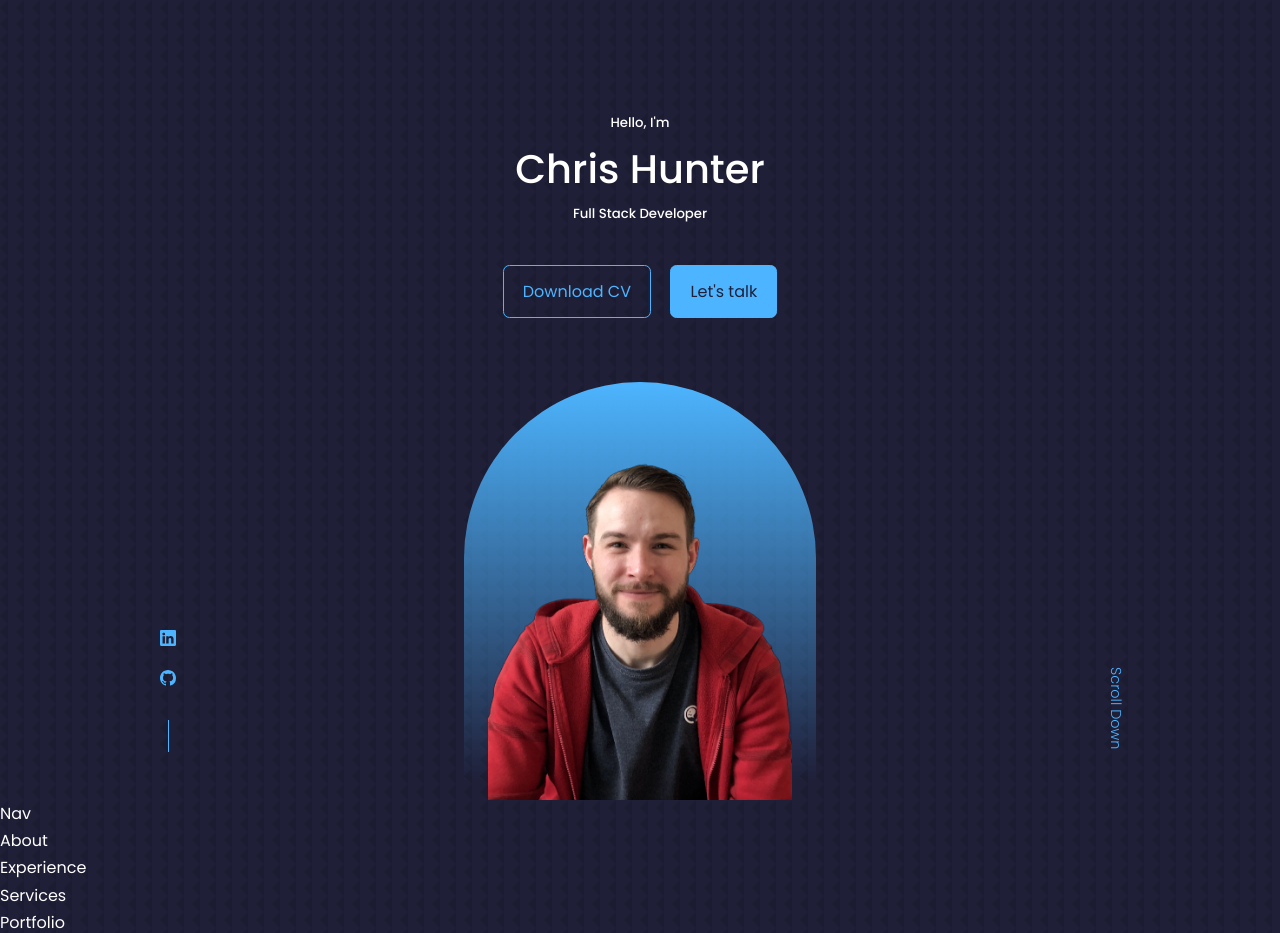
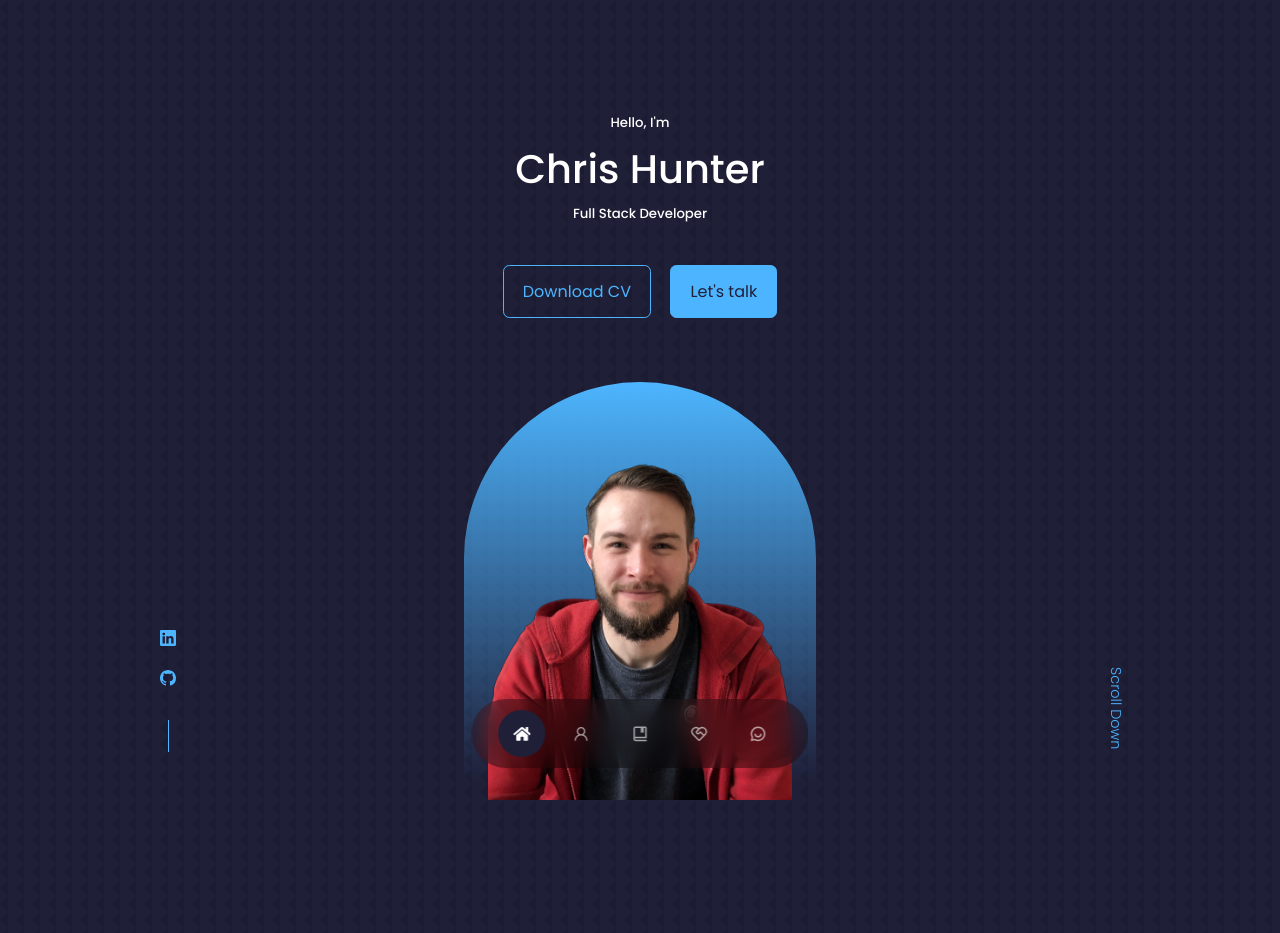
Before and after one commit to chriswhunter89/react-portfolio-v1, a React (Create React App) app: page / in a window 1280 px wide. Shown: the top 933 px of the page. Built offline with nearby package versions, Linux system fonts and the light colour scheme.

Commit message:
Navbar completed with useState hook for active status

```diff
--- a/src/components/about/About.jsx
+++ b/src/components/about/About.jsx
@@ -2,7 +2,7 @@
 import "./about.css";
 
 const About = () => {
-  return <div>About</div>;
+  return <section id="about">About</section>;
 };
 
 export default About;
--- a/src/components/contact/Contact.jsx
+++ b/src/components/contact/Contact.jsx
@@ -2,7 +2,7 @@
 import "./contact.css";
 
 const Contact = () => {
-  return <div>Contact</div>;
+  return <section id="contact">Contact</section>;
 };
 
 export default Contact;
--- a/src/components/experience/Experience.jsx
+++ b/src/components/experience/Experience.jsx
@@ -2,7 +2,7 @@
 import "./experience.css";
 
 const Experience = () => {
-  return <div>Experience</div>;
+  return <section id="experience">Experience</section>;
 };
 
 export default Experience;
--- a/src/components/nav/Nav.jsx
+++ b/src/components/nav/Nav.jsx
@@ -1,8 +1,54 @@
+/* eslint-disable jsx-a11y/anchor-is-valid */
 import React from "react";
 import "./nav.css";
+import { FaHome } from "react-icons/fa";
+import { AiOutlineUser } from "react-icons/ai";
+import { BiBookBookmark } from "react-icons/bi";
+import { RiServiceLine } from "react-icons/ri";
+import { RiChatSmile2Line } from "react-icons/ri";
+import { useState } from "react";
 
 const Nav = () => {
-  return <div>Nav</div>;
+  const [activeNav, setActiveNav] = useState("#");
+  return (
+    <nav>
+      <a
+        href="#"
+        onClick={() => setActiveNav("#")}
+        className={activeNav === "#" ? "active" : ""}
+      >
+        <FaHome />
+      </a>
+      <a
+        href="#about"
+        onClick={() => setActiveNav("#about")}
+        className={activeNav === "#about" ? "active" : ""}
+      >
+        <AiOutlineUser />
+      </a>
+      <a
+        href="#experience"
+        onClick={() => setActiveNav("#experience")}
+        className={activeNav === "#experience" ? "active" : ""}
+      >
+        <BiBookBookmark />
+      </a>
+      <a
+        href="#services"
+        onClick={() => setActiveNav("#services")}
+        className={activeNav === "#services" ? "active" : ""}
+      >
+        <RiServiceLine />
+      </a>
+      <a
+        href="#contact"
+        onClick={() => setActiveNav("#contact")}
+        className={activeNav === "#contact" ? "active" : ""}
+      >
+        <RiChatSmile2Line />
+      </a>
+    </nav>
+  );
 };
 
 export default Nav;
--- a/src/components/nav/nav.css
+++ b/src/components/nav/nav.css
@@ -0,0 +1,33 @@
+nav {
+  background: rgba(0, 0, 0, 0.3);
+  width: max-content;
+  display: block;
+  padding: 0.7rem 1.7rem;
+  z-index: 2;
+  position: fixed;
+  left: 50%;
+  transform: translateX(-50%);
+  bottom: 2rem;
+  display: flex;
+  gap: 0.8rem;
+  border-radius: 3rem;
+  backdrop-filter: blur(15px);
+}
+
+nav a {
+  background-color: transparent;
+  padding: 0.9rem;
+  border-radius: 50%;
+  display: flex;
+  color: var(--color-light);
+  font-size: 1.1rem;
+}
+
+nav a:hover {
+  background: rgab(0, 0, 0, 0.3);
+}
+
+nav a.active {
+  background-color: var(--color-bg);
+  color: var(--color-white);
+}
--- a/src/components/portfolio/Portfolio.jsx
+++ b/src/components/portfolio/Portfolio.jsx
@@ -2,7 +2,7 @@
 import "./portfolio.css";
 
 const Portfolio = () => {
-  return <div>Portfolio</div>;
+  return <section id="portfolio">Portfolio</section>;
 };
 
 export default Portfolio;
--- a/src/components/services/Services.jsx
+++ b/src/components/services/Services.jsx
@@ -2,7 +2,7 @@
 import "./services.css";
 
 const Services = () => {
-  return <div>Services</div>;
+  return <section id="services">Services</section>;
 };
 
 export default Services;
--- a/src/components/testimonials/Testimonials.jsx
+++ b/src/components/testimonials/Testimonials.jsx
@@ -2,7 +2,7 @@
 import "./testimonials.css";
 
 const Testimonials = () => {
-  return <div>Testimonials</div>;
+  return <section id="testimonials">Testimonials</section>;
 };
 
 export default Testimonials;
--- a/src/index.css
+++ b/src/index.css
@@ -63,6 +63,7 @@
 
 section {
   margin-top: 8rem;
+  height: 100vh;
 }
 
 section > h2,
```
